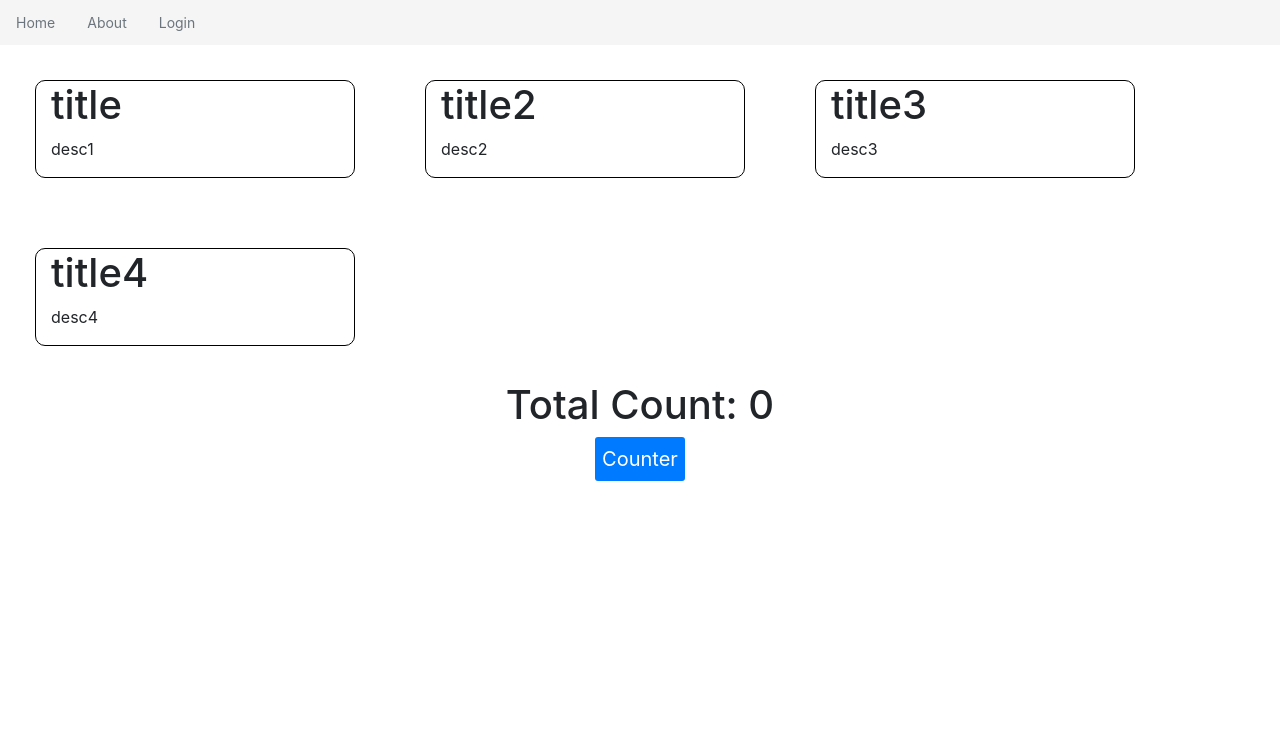
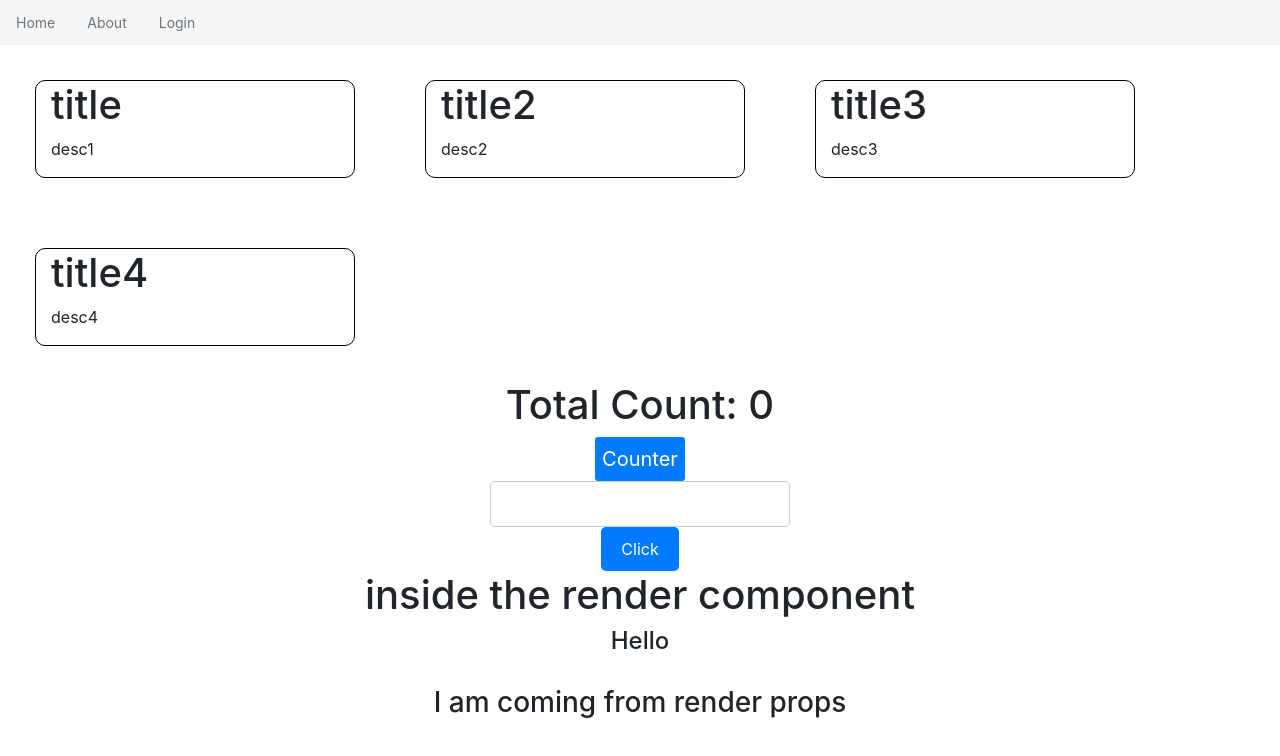
Before and after one commit to SanghaviHarshPankajkumar/React_practice, a React (Create React App) app: page / in a window 1280 px wide. Shown: the top 756 px of the page. Built offline with nearby package versions, Linux system fonts and the light colour scheme.

Commit message:
Day-8 , Day-9, Day-10 tasks completed , Week-2 done..

```diff
--- a/src/App.js
+++ b/src/App.js
@@ -2,8 +2,13 @@ import { useState } from 'react';
 import './App.css';
 import About from './pages/About';
 import Home from './pages/Home';
+import RenderPropsComponent from './components/RenderPropsComponent'
+import { UserProvider } from './components/userContext';
+
+
 
 function App() {
+
   const [home,setHome] = useState(true);
   const [login,setLogin] = useState(false);
     if (home) {
@@ -13,7 +18,13 @@ function App() {
       <button className='btn-outline-secondary btn-sm m-2' onClick={()=> {setHome(false); setLogin(false)}}>About</button>
       <button className='btn-outline-secondary btn-sm m-2 ' onClick={()=> {setHome(true); setLogin(true)}}>Login</button>
        </div>
+       <UserProvider value={{ greeting: 'Hello' }}>
        <Home isLogin={login}/>
+       <RenderPropsComponent render={()=>{
+        return(
+        <h3>I am coming from render props</h3>)
+       }}/>
+       </UserProvider>
        </div>);
     } else {
       return (<div className='App'>
--- /dev/null
+++ b/src/components/FocusInput.js
@@ -0,0 +1,26 @@
+import React, { Component } from 'react'
+import InputRef from './InputRef'
+
+export class FocusInput extends Component {
+
+    constructor(props) {
+      super(props)
+       this.componentRef = React.createRef();
+
+    }
+     onButtonClick=()=>{
+        console.log('on click');
+      this.componentRef.current.focusInput();
+   }
+    render() {
+
+    return (
+      <div>
+        <InputRef ref={this.componentRef}/>
+        <button onClick={this.onButtonClick}>Click </button>
+      </div>
+    )
+  }
+}
+
+export default FocusInput
--- /dev/null
+++ b/src/components/HOC.js
@@ -0,0 +1,11 @@
+import React, { Component } from 'react';
+const HOC = (UserList, data) => {
+  return class extends Component {
+    render() {
+      console.log(data);
+       return <UserList  data={data} />;
+    }
+  };
+};
+
+export default HOC;
--- /dev/null
+++ b/src/components/InputRef.js
@@ -0,0 +1,21 @@
+import React, { Component } from 'react'
+
+export class InputRef extends Component {
+    constructor(props) {
+		super(props);
+	    this.InputRef  = React.createRef()
+	}
+    focusInput(){
+        console.log('focusInput');
+        this.InputRef.current.focus()
+    }
+  render() {
+    return (
+      <div>
+        <input type="text" ref= {this.InputRef}/>
+      </div>
+    )
+  }
+}
+
+export default InputRef
--- a/src/components/List.js
+++ b/src/components/List.js
@@ -24,6 +24,7 @@ export default function List() {
     }
 
 ];
+
  const style1={
     display:'flex',
     width:'100%',
--- /dev/null
+++ b/src/components/RenderPropsComponent.js
@@ -0,0 +1,24 @@
+import React, { Component} from 'react'
+import { UserConsumer } from './userContext'
+
+export class RenderPropsComponent extends Component {
+  render() {
+    return (
+        <div>
+            <h1>inside the render component</h1>
+            <UserConsumer>
+              {
+                values=>{
+                  return <h2>{values.greeting}</h2>
+                }
+              }
+            </UserConsumer>
+            {this.props.render()}
+
+        </div>
+
+    )
+  }
+}
+
+export default RenderPropsComponent
--- a/src/components/Title.js
+++ b/src/components/Title.js
@@ -1,6 +1,6 @@
 import React from 'react'
 import './Title.css';
-export default function Title({title,description}) {
+ function Title({title,description}) {
 
   return (
     <div className='container'>
@@ -9,3 +9,4 @@ export default function Title({title,description}) {
     </div>
   )
 }
+export default React.memo(Title)
--- /dev/null
+++ b/src/components/UserList.js
@@ -0,0 +1,28 @@
+import React, { Component } from 'react';
+
+export default class UserList extends Component {
+
+  render() {
+    const { userList } = this.props;
+    console.log(userList);
+    console.log('in ');
+    return (
+      <table>
+        <thead>
+          <tr>
+            <th>ID</th>
+            <th>Name</th>
+          </tr>
+        </thead>
+        <tbody>
+          {userList.map(user => (
+            <tr key={user.id}>
+              <td>{user.id}</td>
+              <td>{user.name}</td>
+            </tr>
+          ))}
+        </tbody>
+      </table>
+    );
+  }
+}
--- /dev/null
+++ b/src/components/userContext.js
@@ -0,0 +1,8 @@
+import { createContext } from 'react';
+
+
+const MyContext = createContext();
+const UserProvider = MyContext.Provider;
+const UserConsumer = MyContext.Consumer;
+
+export {UserConsumer,UserProvider};
--- a/src/pages/Home.js
+++ b/src/pages/Home.js
@@ -1,8 +1,13 @@
 import React, { Component } from 'react'
 import Counter from '../components/Counter';
+import FocusInput from '../components/FocusInput';
 import List from '../components/List';
 import LoginForm from '../components/LoginForm';
+import UserList from '../components/UserList';
+import HOC from '../components/HOC'
 // import Title from '../components/Title'
+
+
 
 export default class Home extends Component {
 
@@ -19,6 +24,12 @@ export default class Home extends Component {
 	  alignItem:'center',
 	  flexDirection: 'column'
 	}
+	 userData = [
+		{ id: 1, name: 'first' },
+		{ id: 2, name: 'second' },
+		{ id: 3, name: 'third' },
+	  ];
+	   Users = HOC(UserList, this.userData);
 	render() {
 
 		return (
@@ -28,6 +39,8 @@ export default class Home extends Component {
               (<div style={this.style}>
 				<List />
 				<Counter />
+				<FocusInput/>
+				{/* <this.Users/> */}
 			</div>)
 			}
            {/* <Title title ={this.state.title} description = {this.state.description}/>
```
